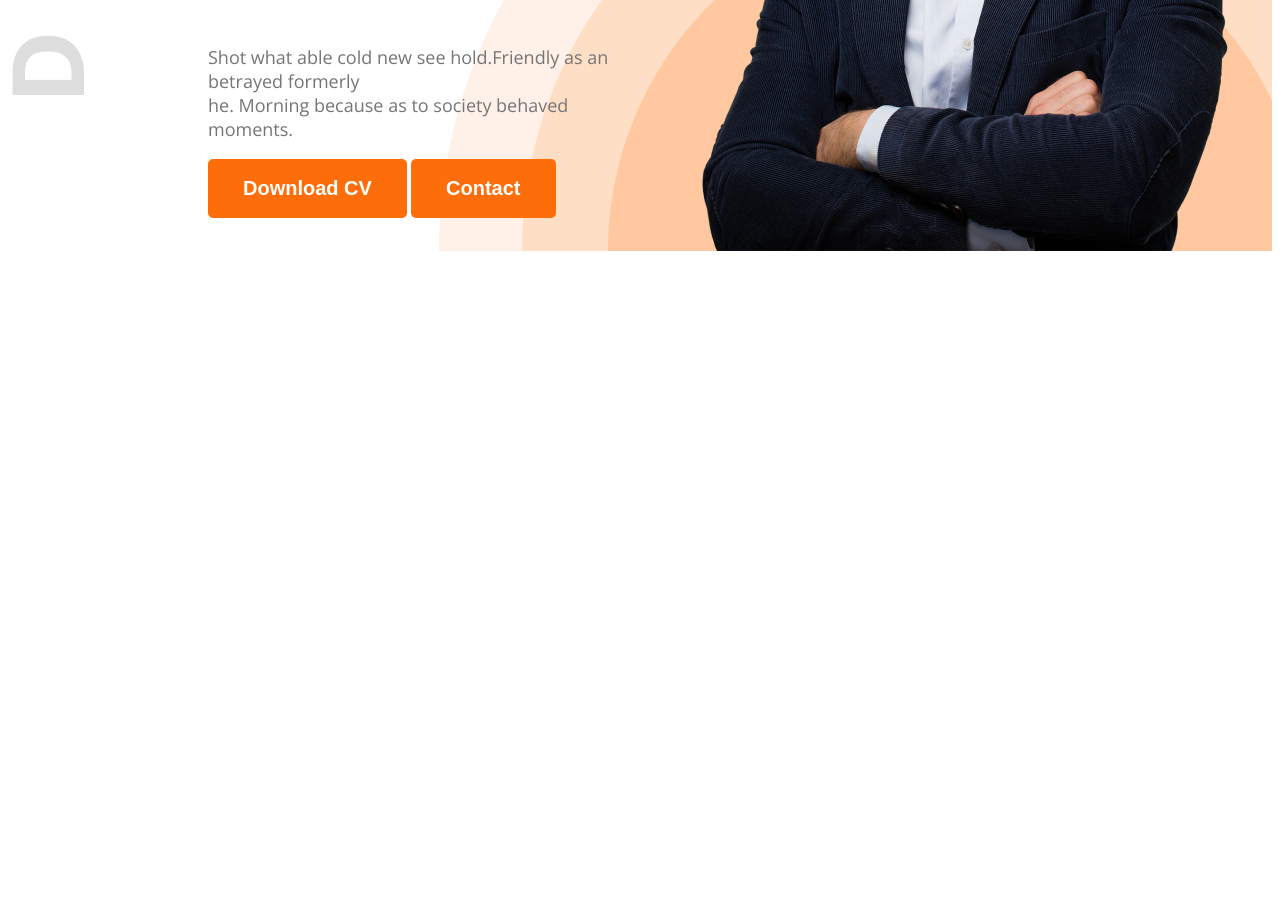
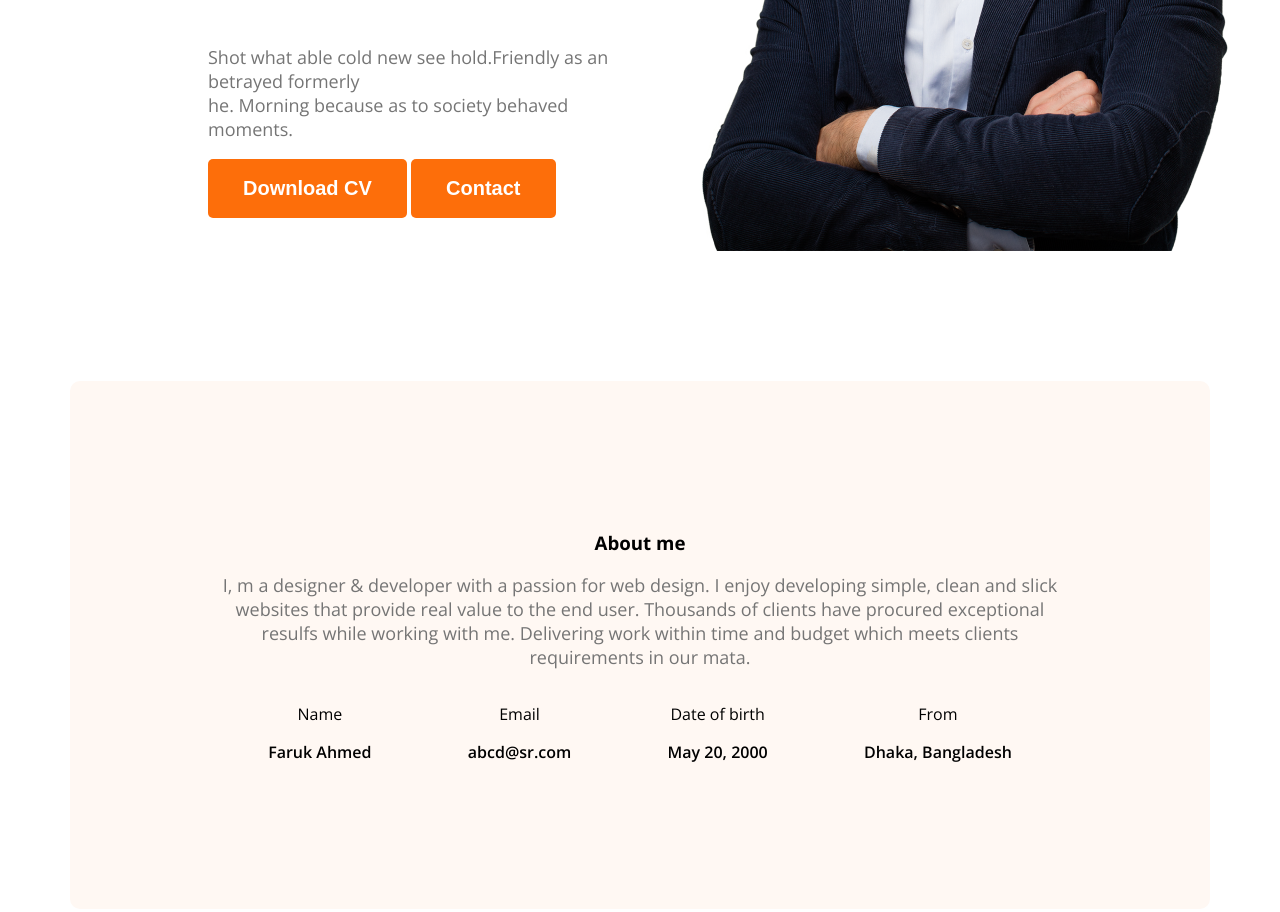
Before and after one commit to srfarukahmed/web-dev-portfolio, a plain HTML site: page index.html in a window 1280 px wide. Shown: the part 718-1630 px from the top of the page. Before the commit the page ends 977 px from the top, so only its background shows below. Drawn offline with nearby package versions, Linux system fonts and the light colour scheme.

Commit message:
added few styles and description

```diff
--- a/index.html
+++ b/index.html
@@ -11,7 +11,7 @@
     <link rel="stylesheet" href="styles/portf.css">
 </head>
 <body class="open-sans-normal">
-    <header class="header">
+    <header>
         <nav>
              <h3 class="nav-title">Fa<span class="text-primary">r</span>uk</h3>
              <ul>
@@ -34,6 +34,29 @@
 
     </header>
     <main>
+        <section class="about secondary-bg">
+            <h3 class="sectioon-title">About me</h3>
+            <p class="section-description">I, m a designer & developer with a passion for web design. I enjoy developing simple, clean and slick websites that provide real value to the end user. Thousands of clients have procured exceptional resulfs while working with me. Delivering work within time and budget which meets clients requirements in our mata.</p>
+            <div class="about-items">
+                <div class="about-item">
+                    <p class="item-title">Name</p>
+                    <p class="item-description">Faruk Ahmed</p>
+                </div>
+                <div class="about-item">
+                    <p class="item-title">Email</p>
+                    <p class="item-description">abcd@sr.com</p>
+                </div>
+                <div class="about-item">
+                    <p class="item-title">Date of birth</p>
+                    <p class="item-description">May 20, 2000</p>
+                </div>
+                <div class="about-item">
+                    <p class="item-title">From</p>
+                    <p class="item-description">Dhaka, Bangladesh</p>
+                </div>
+            </div>
+
+        </section>
 
     </main>
     <footer>
--- a/styles/portf.css
+++ b/styles/portf.css
@@ -8,6 +8,10 @@
 }
 
 /* shared style */
+.secondary-bg{
+    background-color: #FFF8F3;
+}
+
 .text-primary{
     color: #FD6E0A;
 }
@@ -23,8 +27,15 @@
     padding: 18px 35px;
     border-radius: 5px;
 }
-
-
+.section-title{
+    font-size: 35px;
+    font-weight: bold;
+    color: #181818;
+}
+.section-description{
+    font-size: 18px;
+    color: #757575;
+}
 
 /* Nav styles */
 nav{
@@ -87,3 +98,26 @@ nav ul{
     background-position: top left, bottom right;
 
 }
+
+/* about styles */
+.about{
+    border-radius: 10px;
+    padding: 130px 150px;
+    text-align: center;
+    margin-top: 130px;
+
+}
+/* main styles */
+main{
+    max-width: 1140px;
+    margin: 0 auto;
+}
+.about-items{
+    display: flex;
+    justify-content: space-around;
+}
+
+.item-description{
+    font-weight: 600;
+
+}
```
